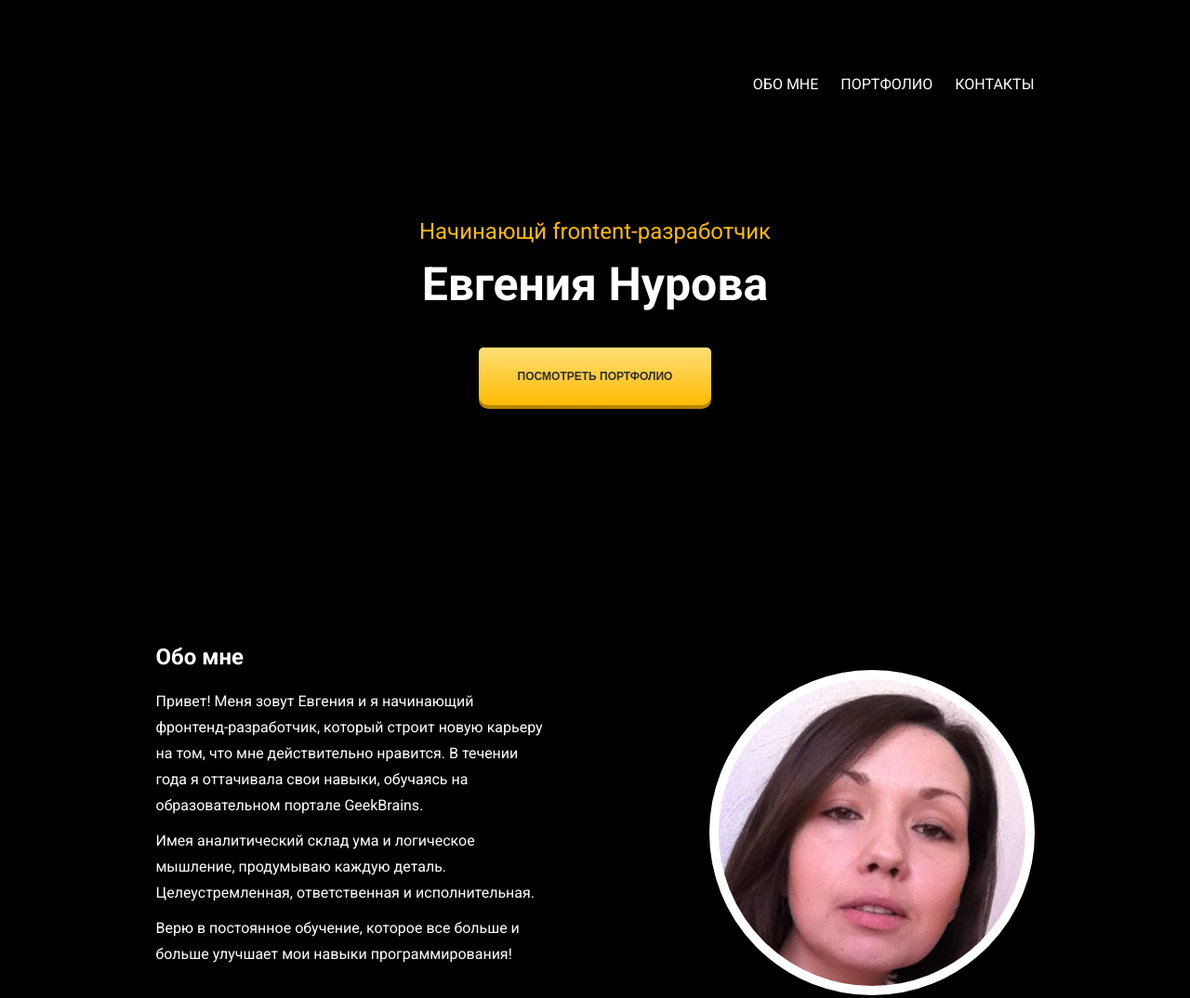
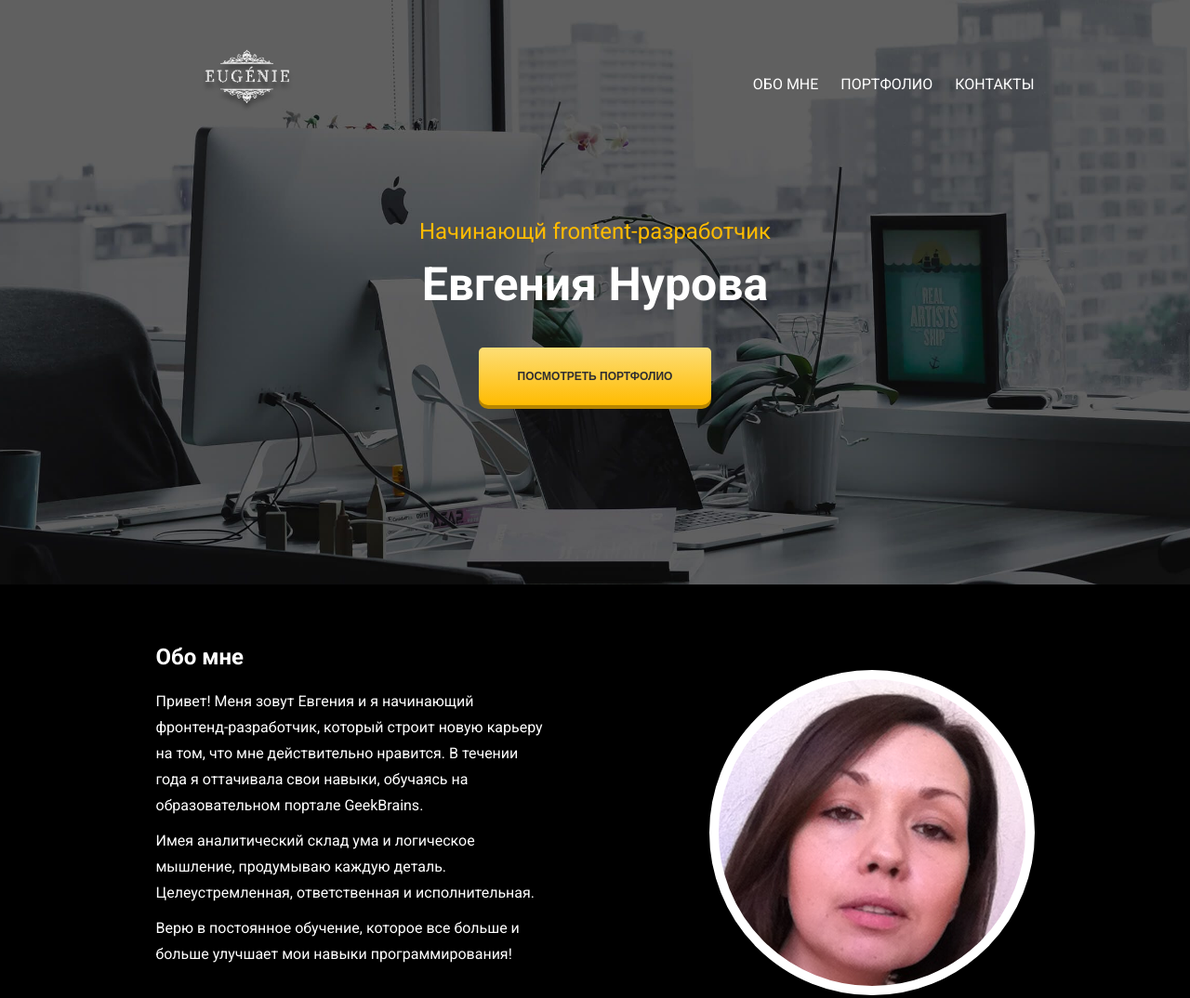
Before and after one commit to Evgesha200219/My-site, a plain HTML site: page index.html in a window 1280 px wide. Shown: the top 1074 px of the page at 93% size. Drawn offline with nearby package versions, Linux system fonts and the light colour scheme; files that its build step writes are made by us from their sources.

Commit message:
Ссылки для изображений

```diff
--- a/css/style.scss
+++ b/css/style.scss
@@ -26,7 +26,7 @@ body {
   margin: auto;
 }
 .logo {
-  background-image: url(image/logo.png);
+  background-image: url(../image/logo.png);
   display: block;
   width: 200px;
   height: 5em;
@@ -48,7 +48,7 @@ section-title {
 .hero {
   padding-top: 50px;
   padding-bottom: 155px;
-  background-image: url(image/main-bgrd.jpg);
+  background-image: url(../image/main-bgrd.jpg);
   background-position: center;
   background-size: cover;
 
```
